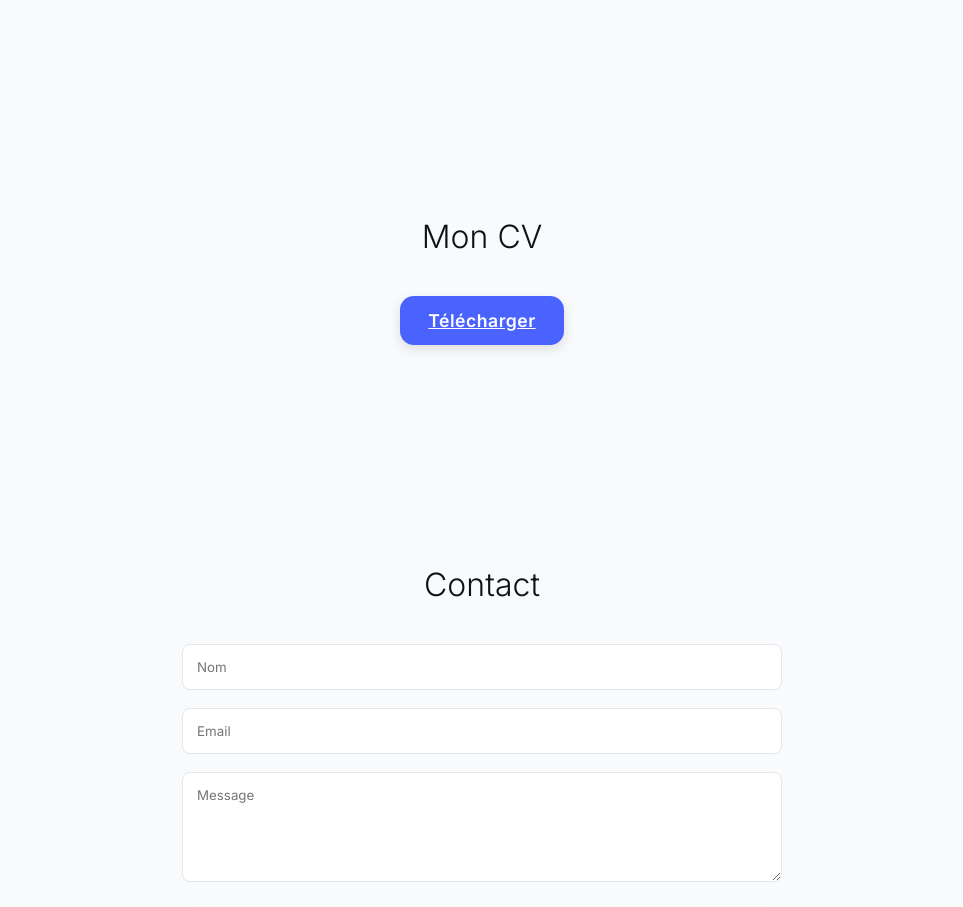
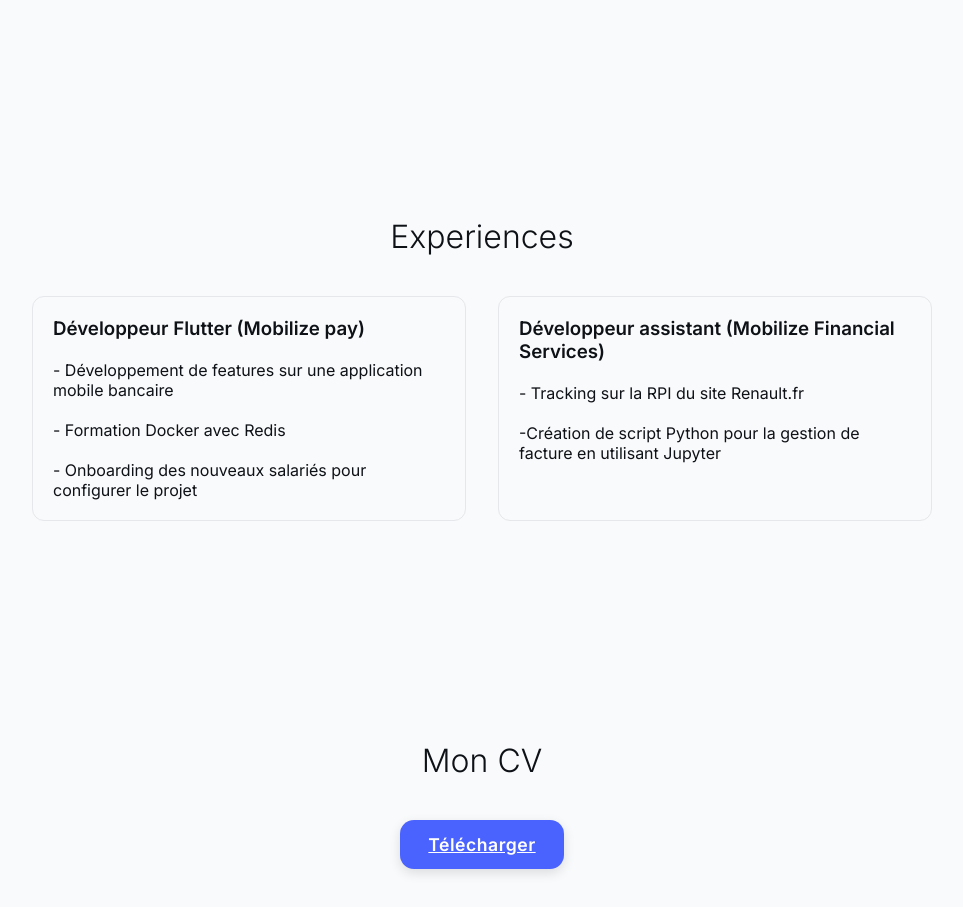
Before and after one commit to drmagregro/portfolio, a plain HTML site: page index.html in a window 1280 px wide. Shown: the part 2149-3056 px from the top of the page, without its empty margins (158-1121 px from the left). Drawn offline with Linux system fonts and the light colour scheme.

Commit message:
add an experiences side

```diff
--- a/assets/css/style.css
+++ b/assets/css/style.css
@@ -285,6 +285,30 @@ h2 {
   margin-top: 16px;
 }
 
+/* EXPERIENCE */
+
+.experiences-grid {
+  max-width: 900px;
+  margin: auto;
+  display: grid;
+  grid-template-columns: repeat(auto-fit, minmax(280px, 1fr));
+  gap: 32px;
+}
+
+.experiences {
+  padding: 20px;
+  border: 1px solid var(--line);
+  border-radius: 12px;
+}
+
+/* .project img {
+  width: 100%;
+  height: 170px;
+  object-fit: cover;
+  border-radius: 8px;
+  border: 1px solid var(--line);
+} */
+
 /* CONTACT */
 form {
   max-width: 600px;
--- a/index.html
+++ b/index.html
@@ -75,6 +75,33 @@
   </div>
 </section>
 
+<section id="experiences">
+  <h2>Experiences</h2>
+  <div class="projects-grid">
+
+    <div class="experiences">
+      <!-- <img src= alt="Projet Dashboard" /> -->
+      <h3>Développeur Flutter (Mobilize pay)</h3>
+      <br>
+      <p>- Développement de features sur une application mobile bancaire<br><br>
+    - Formation Docker avec Redis<br><br>
+    - Onboarding des nouveaux salariés pour configurer le projet
+</p>
+
+      <!-- <a class="btn-ghost" href="docs/graphiques3.xlsx">Voir</a> -->
+    </div>
+
+    <div class="experiences">
+      <!-- <img src= alt="Projet Steganographie" /> -->
+      <h3>Développeur assistant (Mobilize Financial Services)</h3>
+      <br>
+      <p>- Tracking sur la RPI du site Renault.fr<br><br>
+    -Création de script Python pour la gestion de facture en utilisant Jupyter</p>
+    </div>
+
+  </div>
+</section>
+
 <section id="cv">
   <h2>Mon CV</h2>
   <a href="docs/CV Matteo Bruno Nov 2025.pdf" class="btn">Télécharger</a>
```
